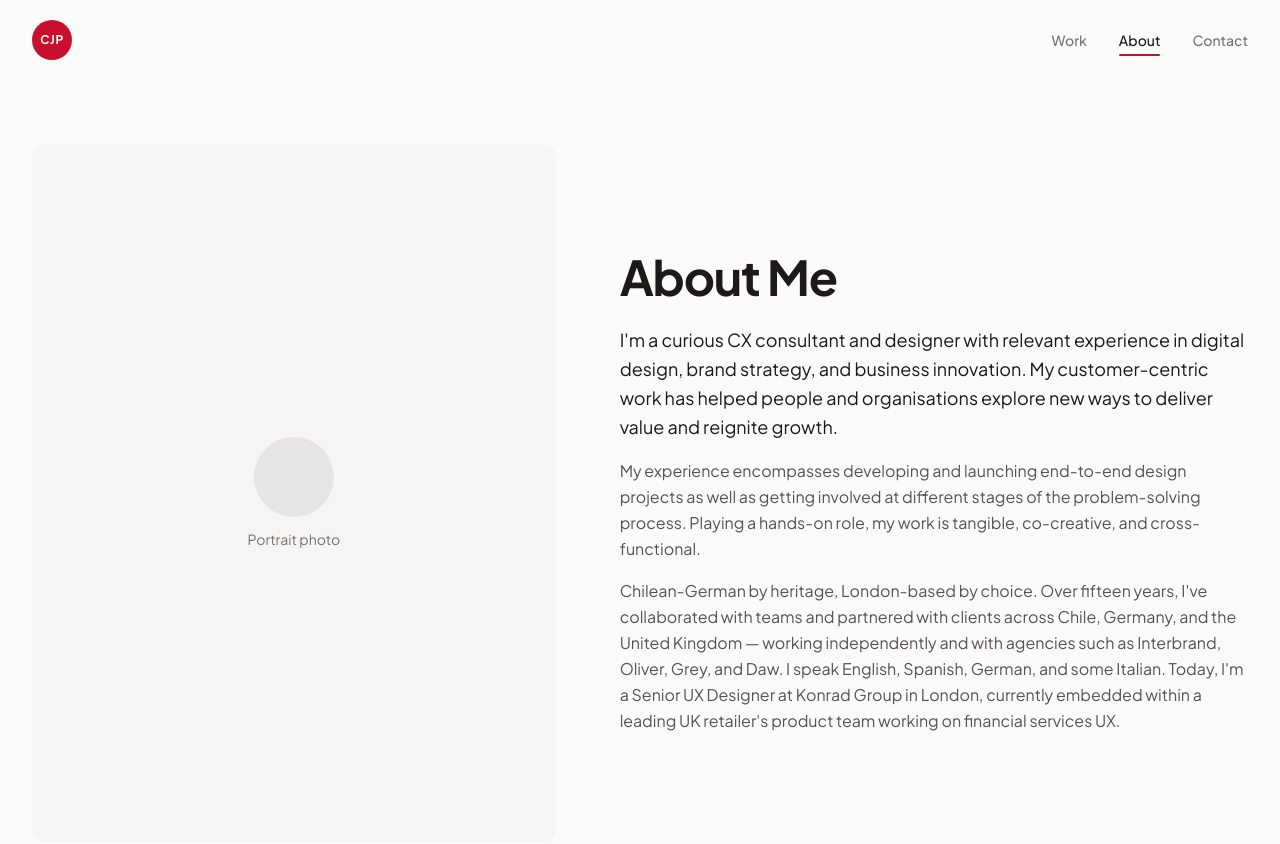
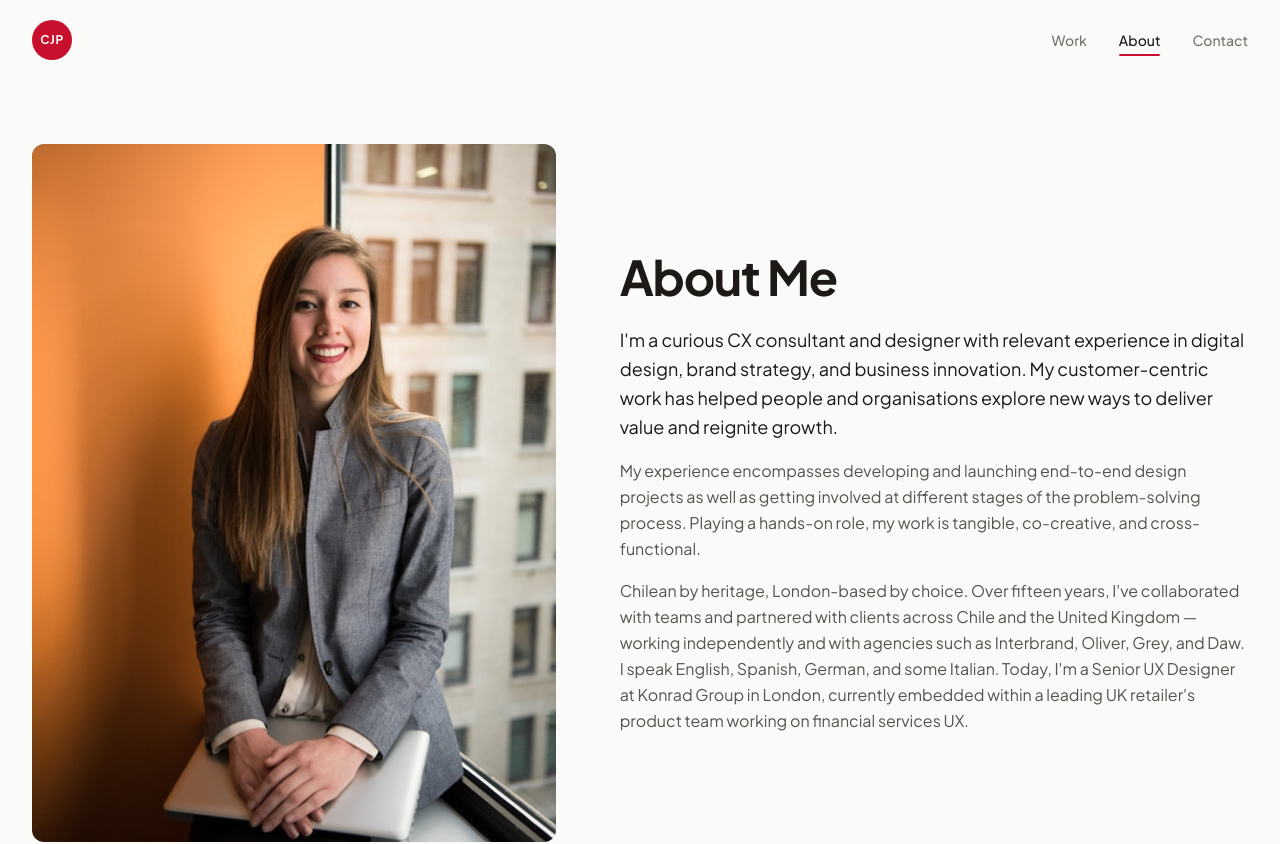
Before and after one commit to calmwarrior/cjp-port-website, a Next.js app: page /about in a window 1280 px wide. Shown: the top 844 px of the page. Built offline with nearby package versions, Linux system fonts and the light colour scheme.

Commit message:
Update email, remove Germany references, fix M&S duration to 9 months
- Contact email changed to jofrecarolina@gmail.com
- Removed Germany from bio text and about teaser (kept Erasmus + German language)
- Updated retailer project duration from 6 to 9 months
- Added portrait image to About page

```diff
--- a/src/app/about/page.tsx
+++ b/src/app/about/page.tsx
@@ -1,4 +1,5 @@
 import type { Metadata } from "next";
+import Image from "next/image";
 import { AnimateOnScroll } from "@/components/shared/AnimateOnScroll";
 import { Timeline } from "@/components/about/Timeline";
 import { SkillsGrid } from "@/components/about/SkillsGrid";
@@ -7,7 +8,7 @@ import { education } from "@/data/experience";
 export const metadata: Metadata = {
   title: "About",
   description:
-    "Senior UX Designer and CX Strategist with 15+ years of experience across agencies, startups, and enterprise in Chile, Germany, and the UK.",
+    "Senior UX Designer and CX Strategist with 15+ years of experience across agencies, startups, and enterprise in Chile and the UK.",
 };
 
 export default function AboutPage() {
@@ -18,11 +19,15 @@ export default function AboutPage() {
         <div className="grid grid-cols-1 md:grid-cols-[1fr_1.2fr] gap-12 md:gap-16">
           {/* Portrait placeholder */}
           <AnimateOnScroll>
-            <div className="aspect-[3/4] rounded-xl bg-neutral-100 overflow-hidden flex items-center justify-center">
-              <div className="text-center text-text-muted">
-                <div className="w-20 h-20 rounded-full bg-neutral-200 mx-auto mb-3" />
-                <p className="text-sm">Portrait photo</p>
-              </div>
+            <div className="aspect-[3/4] rounded-xl bg-neutral-100 overflow-hidden">
+              <Image
+                src="/images/about/portrait.jpg"
+                alt="Carolina Jofre Pfeil"
+                width={600}
+                height={800}
+                className="w-full h-full object-cover object-top"
+                priority
+              />
             </div>
           </AnimateOnScroll>
 
@@ -54,9 +59,9 @@ export default function AboutPage() {
 
             <AnimateOnScroll delay={0.3}>
               <p className="mt-4 text-text-secondary leading-relaxed">
-                Chilean-German by heritage, London-based by choice. Over fifteen
+                Chilean by heritage, London-based by choice. Over fifteen
                 years, I&apos;ve collaborated with teams and partnered with clients
-                across Chile, Germany, and the United Kingdom &mdash; working
+                across Chile and the United Kingdom &mdash; working
                 independently and with agencies such as Interbrand, Oliver, Grey,
                 and Daw. I speak English, Spanish, German, and some Italian.
                 Today, I&apos;m a Senior UX Designer at Konrad Group in London,
--- a/src/components/home/AboutTeaser.tsx
+++ b/src/components/home/AboutTeaser.tsx
@@ -15,8 +15,7 @@ export function AboutTeaser() {
           <AnimateOnScroll delay={0.1}>
             <p className="text-2xl md:text-3xl font-semibold text-foreground leading-snug">
               A curious CX consultant and designer with 15+ years across
-              agencies, startups, and enterprise &mdash; in Chile, Germany,
-              and the UK.
+              agencies, startups, and enterprise &mdash; in Chile and the UK.
             </p>
           </AnimateOnScroll>
           <AnimateOnScroll delay={0.2}>
--- a/src/data/experience.ts
+++ b/src/data/experience.ts
@@ -7,7 +7,7 @@ export const experiences: Experience[] = [
     location: "London, United Kingdom",
     startYear: 2023,
     description:
-      "Leading end-to-end design across simultaneous client engagements \u2014 from discovery and user research through to production-ready Figma assets and engineering handoff. Most recently embedded within a leading UK retailer's product team for 6 months, working directly on financial services UX for their money and home insurance digital journeys.",
+      "Leading end-to-end design across simultaneous client engagements \u2014 from discovery and user research through to production-ready Figma assets and engineering handoff. Most recently embedded within a leading UK retailer's product team for 9 months, working directly on financial services UX for their money and home insurance digital journeys.",
     highlights: [
       "Established scalable component libraries and reusable interaction frameworks",
       "Embedded within a leading UK retailer's internal product design team",
--- a/src/data/projects.ts
+++ b/src/data/projects.ts
@@ -9,7 +9,7 @@ export const projects: Project[] = [
     agency: "Konrad Group",
     year: 2025,
     role: "Senior Product Designer (Embedded)",
-    duration: "6 months",
+    duration: "9 months",
     tools: ["Figma", "Design Systems", "Accessibility (WCAG)", "Usability Testing", "Component Libraries"],
     category: "Product Design \u00b7 Financial Services",
     coverImage: "/images/projects/retailer/cover.jpg",
--- a/src/data/siteConfig.ts
+++ b/src/data/siteConfig.ts
@@ -5,7 +5,7 @@ export const siteConfig = {
   description:
     "Senior UX Designer and CX Strategist with 15+ years of experience delivering end-to-end digital products for global brands. Based in London.",
   url: "https://carolinajofre.com",
-  email: "hola@carolinajofre.com",
+  email: "jofrecarolina@gmail.com",
   linkedin: "https://www.linkedin.com/in/carolina-jofre",
   location: "London, United Kingdom",
   tagline: "Shaping experiences where design strategy meets human insight.",
```
